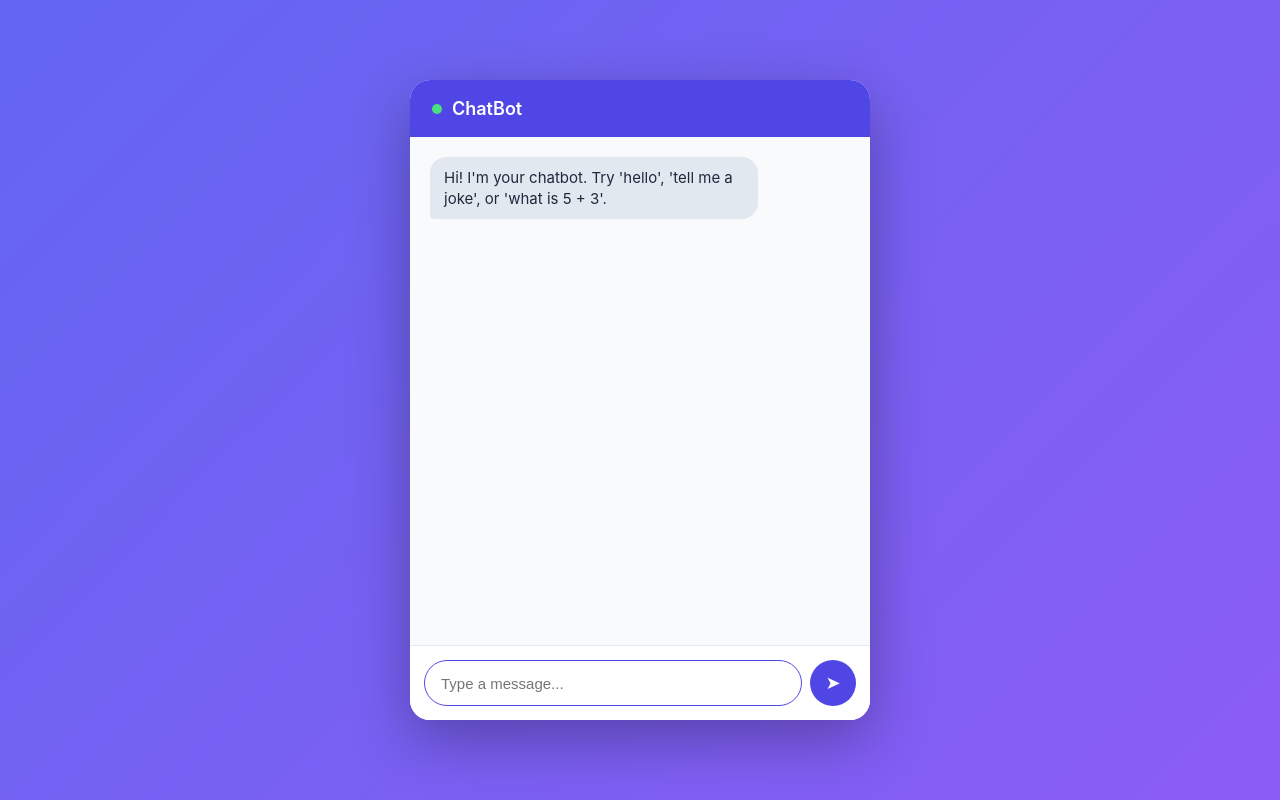
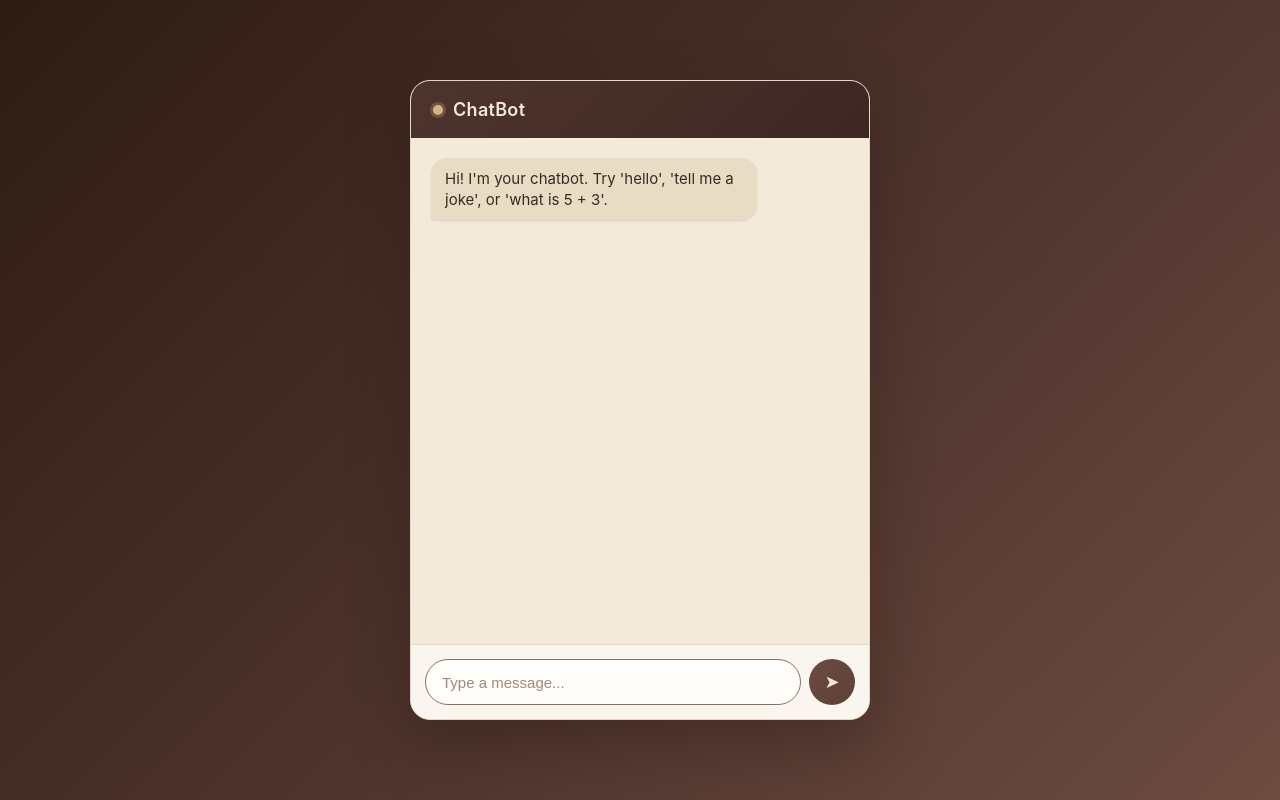
Before and after one commit to AarohiSharma5/Chatbot, a Flask app: page / in a window 1280 px wide. Run offline with Flask 3, Linux system fonts and the light colour scheme.

Commit message:
improving css

```diff
--- a/memory.json
+++ b/memory.json
@@ -1 +1 @@
-{"user_name": "Aarohi", "history": [{"you": "another", "bot": "Hmm, I'm not sure how to respond to that yet."}, {"you": "bye", "bot": "Bye! Come back anytime."}, {"you": "helo", "bot": "Hello! How can I help you today? Nice to see you, Aarohi!"}, {"you": "what is 7 * 6", "bot": "The answer is 42."}, {"you": "tell me a joke", "bot": "I told my computer I needed a break, and it said 'No problem, I'll go to sleep.'"}, {"you": "another", "bot": "There are 10 kinds of people: those who understand binary and those who don't."}, {"you": "i love you", "bot": "Hmm, I'm not sure how to respond to that yet."}]}
+{"user_name": "Aarohi", "history": [{"you": "another", "bot": "Hmm, I'm not sure how to respond to that yet."}, {"you": "bye", "bot": "Bye! Come back anytime."}, {"you": "helo", "bot": "Hello! How can I help you today? Nice to see you, Aarohi!"}, {"you": "what is 7 * 6", "bot": "The answer is 42."}, {"you": "tell me a joke", "bot": "I told my computer I needed a break, and it said 'No problem, I'll go to sleep.'"}, {"you": "another", "bot": "There are 10 kinds of people: those who understand binary and those who don't."}, {"you": "i love you", "bot": "Hmm, I'm not sure how to respond to that yet."}, {"you": "19$87", "bot": "Sorry, I didn't quite understand that."}, {"you": "46+8", "bot": "The answer is 54."}]}
--- a/templates/index.html
+++ b/templates/index.html
@@ -10,7 +10,7 @@
 
     body {
       font-family: -apple-system, BlinkMacSystemFont, "Segoe UI", Roboto, sans-serif;
-      background: linear-gradient(135deg, #6366f1 0%, #8b5cf6 100%);
+      background: linear-gradient(135deg, #2e1c14 0%, #4e342e 55%, #6d4c41 100%);
       min-height: 100vh;
       display: flex;
       align-items: center;
@@ -22,20 +22,22 @@
       width: 100%;
       max-width: 460px;
       height: 640px;
-      background: #fff;
+      background: #faf6ef;
       border-radius: 20px;
-      box-shadow: 0 20px 60px rgba(0, 0, 0, 0.3);
+      box-shadow: 0 24px 60px rgba(46, 28, 20, 0.45);
       display: flex;
       flex-direction: column;
       overflow: hidden;
+      border: 1px solid #e6d8c3;
     }
 
     .chat__header {
-      background: #4f46e5;
-      color: #fff;
+      background: linear-gradient(135deg, #4e342e 0%, #3e2723 100%);
+      color: #f3e9d8;
       padding: 18px 22px;
       font-weight: 600;
       font-size: 18px;
+      letter-spacing: 0.3px;
       display: flex;
       align-items: center;
       gap: 10px;
@@ -43,7 +45,8 @@
 
     .chat__header .dot {
       width: 10px; height: 10px; border-radius: 50%;
-      background: #4ade80;
+      background: #d4b483;
+      box-shadow: 0 0 0 3px rgba(212, 180, 131, 0.25);
     }
 
     /* ---- Message list ---- */
@@ -54,7 +57,7 @@
       display: flex;
       flex-direction: column;
       gap: 12px;
-      background: #f8fafc;
+      background: #f3ead9;
     }
 
     .msg {
@@ -65,19 +68,20 @@
       font-size: 15px;
       white-space: pre-wrap;
       word-wrap: break-word;
+      box-shadow: 0 1px 2px rgba(46, 28, 20, 0.12);
     }
 
     .msg--bot {
       align-self: flex-start;
-      background: #e2e8f0;
-      color: #1e293b;
+      background: #e8dcc4;
+      color: #3e2723;
       border-bottom-left-radius: 4px;
     }
 
     .msg--user {
       align-self: flex-end;
-      background: #4f46e5;
-      color: #fff;
+      background: linear-gradient(135deg, #6d4c41 0%, #5d4037 100%);
+      color: #faf6ef;
       border-bottom-right-radius: 4px;
     }
 
@@ -86,33 +90,39 @@
       display: flex;
       gap: 8px;
       padding: 14px;
-      border-top: 1px solid #e2e8f0;
-      background: #fff;
+      border-top: 1px solid #e6d8c3;
+      background: #faf6ef;
     }
 
     .chat__input input {
       flex: 1;
       padding: 12px 16px;
-      border: 1px solid #cbd5e1;
+      border: 1px solid #d7c4a3;
       border-radius: 24px;
       font-size: 15px;
       outline: none;
+      background: #fffdf9;
+      color: #3e2723;
     }
 
-    .chat__input input:focus { border-color: #4f46e5; }
+    .chat__input input::placeholder { color: #a1887f; }
+
+    .chat__input input:focus { border-color: #8d6e63; }
 
     .chat__input button {
-      background: #4f46e5;
-      color: #fff;
+      background: linear-gradient(135deg, #6d4c41 0%, #5d4037 100%);
+      color: #f3e9d8;
       border: none;
       border-radius: 50%;
       width: 46px; height: 46px;
       font-size: 18px;
       cursor: pointer;
-      transition: background 0.15s;
+      transition: background 0.15s, transform 0.1s;
     }
 
-    .chat__input button:hover { background: #4338ca; }
+    .chat__input button:hover { background: linear-gradient(135deg, #5d4037 0%, #4e342e 100%); }
+
+    .chat__input button:active { transform: scale(0.94); }
   </style>
 </head>
 <body>
```
